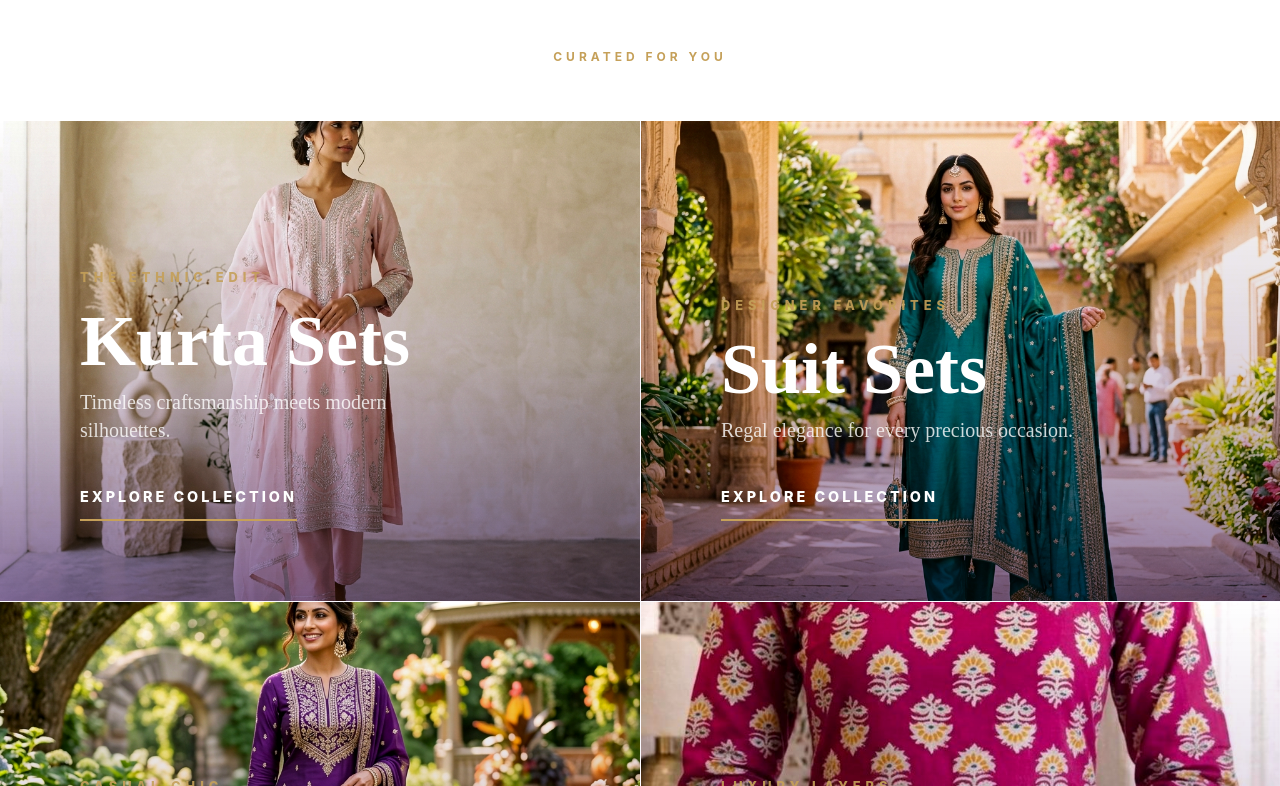
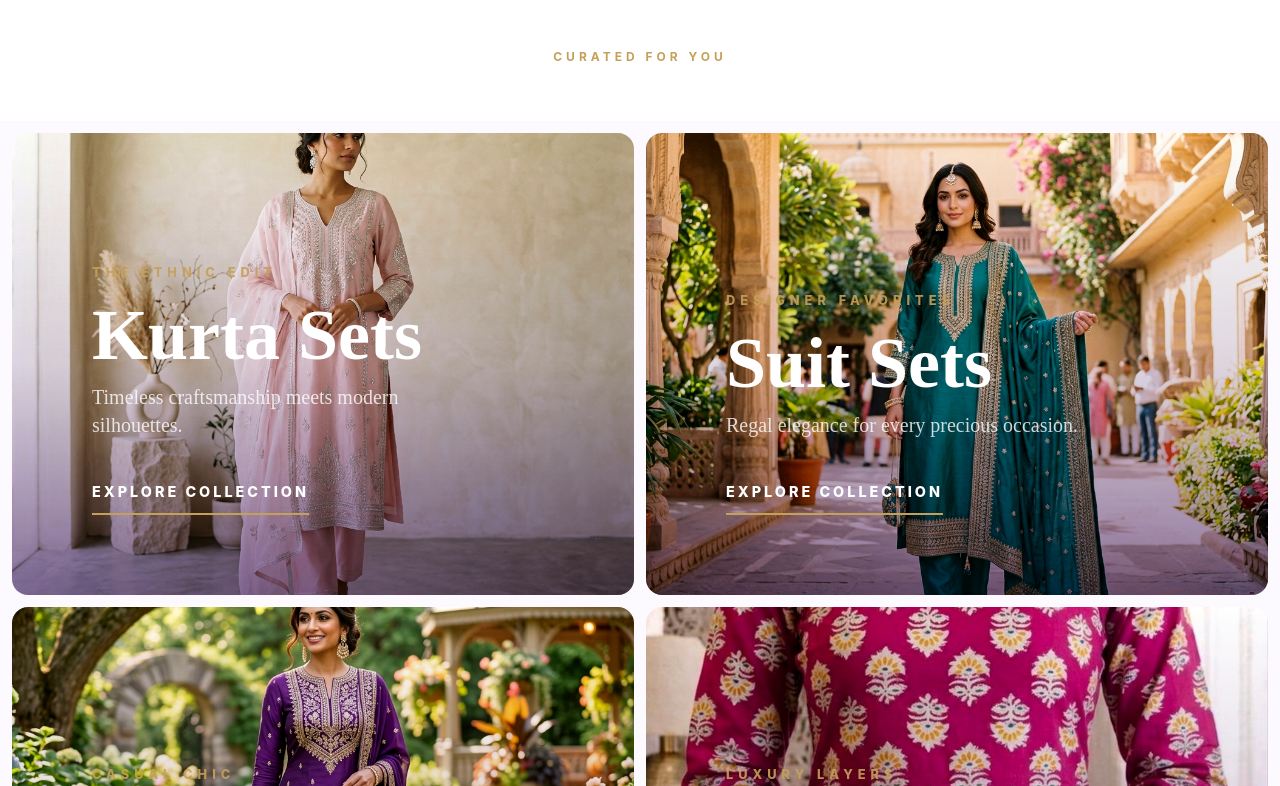
Before and after one commit to mohitvaish1931/gul, a React (Vite) app in the folder clothing-brand-frontend/: page / in a window 1280 px wide. Shown: the part 1034-1820 px from the top of the page. Built offline with nearby package versions, Linux system fonts and the light colour scheme; no server answers.

Commit message:
Update CSS styles

```diff
--- a/clothing-brand-frontend/src/components/Categories.css
+++ b/clothing-brand-frontend/src/components/Categories.css
@@ -2,7 +2,8 @@
   display: grid;
   grid-template-columns: 1fr 1fr;
   height: 120vh;
-  gap: 1px;
+  gap: 12px;
+  padding: 12px;
   background-color: #fcfaff;
 }
 
@@ -11,6 +12,7 @@
   overflow: hidden;
   display: block;
   cursor: pointer;
+  border-radius: 16px;
 }
 
 .cat-bg-img {
--- a/clothing-brand-frontend/src/pages/HomePage.css
+++ b/clothing-brand-frontend/src/pages/HomePage.css
@@ -32,7 +32,7 @@
   text-align: left;
   transition: all 0.4s ease;
   padding: 10px;
-  border-radius: 4px;
+  border-radius: 16px;
 }
 
 .carousel-product-card:hover {
@@ -47,6 +47,7 @@
   overflow: hidden;
   margin-bottom: 15px;
   position: relative;
+  border-radius: 16px;
 }
 
 .carousel-img-wrapper .primary-img {
@@ -278,13 +279,15 @@
 .social-proof-grid {
   display: grid;
   grid-template-columns: repeat(4, 1fr);
-  gap: 0;
+  gap: 12px;
+  padding: 0 12px;
 }
 
 .social-card {
   position: relative;
   overflow: hidden;
   height: 350px;
+  border-radius: 16px;
 }
 
 .social-card img {
--- a/clothing-brand-frontend/src/pages/ProductStyles.css
+++ b/clothing-brand-frontend/src/pages/ProductStyles.css
@@ -11,7 +11,7 @@
 }
 
 .product-card {
-  border-radius: 4px;
+  border-radius: 16px;
   overflow: hidden;
   transition: all 0.3s ease;
   background: #fff;
```
